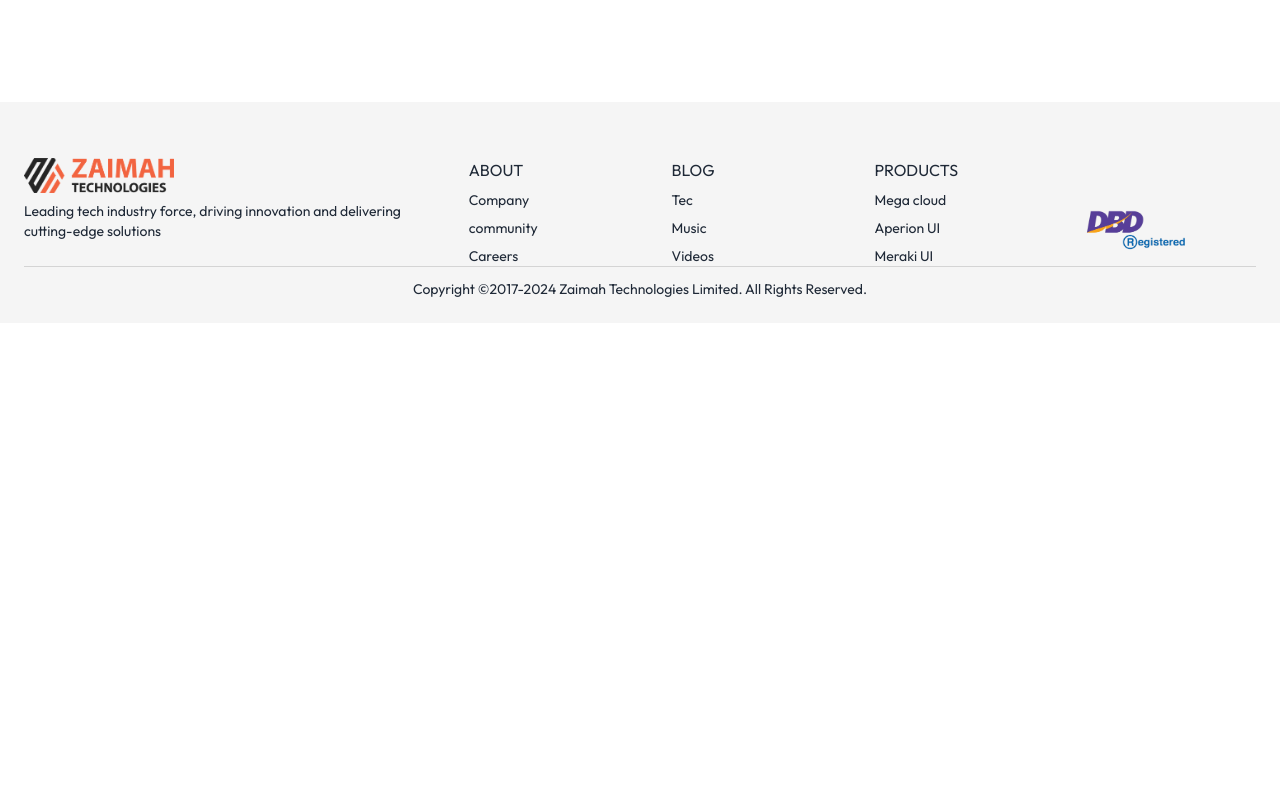
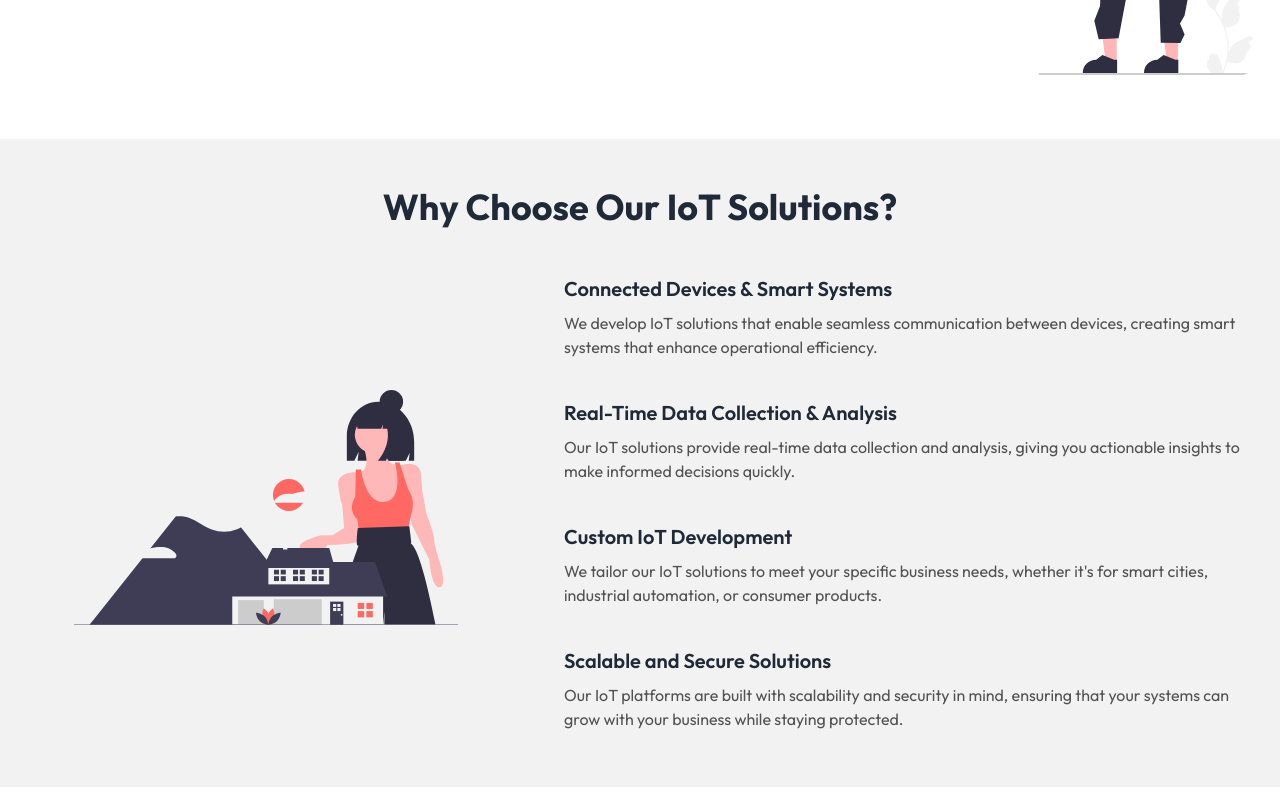
Before and after one commit to adnanalemran/Express-prisma-starter, a Next.js app: page /Service/IoT-Solutions in a window 1280 px wide. Before the commit this address had no page. Shown: the part 620-1420 px from the top of the page. Before the commit the page ends 943 px from the top, so only its background shows below. Built offline with nearby package versions, Linux system fonts and the light colour scheme.

Commit message:
IoT Solutions

```diff
--- /dev/null
+++ b/src/app/Service/IoT-Solutions/page.js
@@ -0,0 +1,47 @@
+import UniversalPage from "@/components/common/UniversalPage";
+import React from "react";
+import image from "@/utils/pageSvg/undraw_circuit_board_re_1b79.svg";
+import image2 from "@/utils/pageSvg/undraw_build_your__home_csh6.svg";
+
+const Page = () => {
+    const content = {
+        title: "IoT Solutions",
+        description:
+          "Zaimah Technologies offers innovative IoT Solutions that connect devices, collect real-time data, and optimize operations. Our IoT expertise helps businesses harness the power of connected devices to enhance efficiency, improve decision-making, and create smart infrastructure.",
+        imageTop: image.src,
+        imageCenter: image2.src,
+        altTextTop: "IoT Development",
+        altTextCenter: "Smart Infrastructure",
+        title2: "Why Choose Our IoT Solutions?",
+        features: [
+          {
+            title: "Connected Devices & Smart Systems",
+            description:
+              "We develop IoT solutions that enable seamless communication between devices, creating smart systems that enhance operational efficiency.",
+          },
+          {
+            title: "Real-Time Data Collection & Analysis",
+            description:
+              "Our IoT solutions provide real-time data collection and analysis, giving you actionable insights to make informed decisions quickly.",
+          },
+          {
+            title: "Custom IoT Development",
+            description:
+              "We tailor our IoT solutions to meet your specific business needs, whether it's for smart cities, industrial automation, or consumer products.",
+          },
+          {
+            title: "Scalable and Secure Solutions",
+            description:
+              "Our IoT platforms are built with scalability and security in mind, ensuring that your systems can grow with your business while staying protected.",
+          },
+        ],
+      };
+
+    return (
+        <div className="">
+            <UniversalPage {...content} />
+        </div>
+    );
+};
+
+export default Page;
--- a/src/components/shared/MegaNevItem/ServicesNav.js
+++ b/src/components/shared/MegaNevItem/ServicesNav.js
@@ -107,7 +107,7 @@ const ServicesNav = () => {
                     </Link>
                   </li>
                   <li className="p-2 hover:bg-[#ff303018] rounded ">
-                    <Link href="/about">
+                    <Link href="/Service/IoT-Solutions">
                       <div className="flex  gap-2  items-center py-1">
                         <div className="text-sm font-bold">
                         IoT Solutions
```
Also changed, not shown: src/utils/pageSvg/undraw_build_your__home_csh6.svg (added), src/utils/pageSvg/undraw_circuit_board_re_1b79.svg (added).
